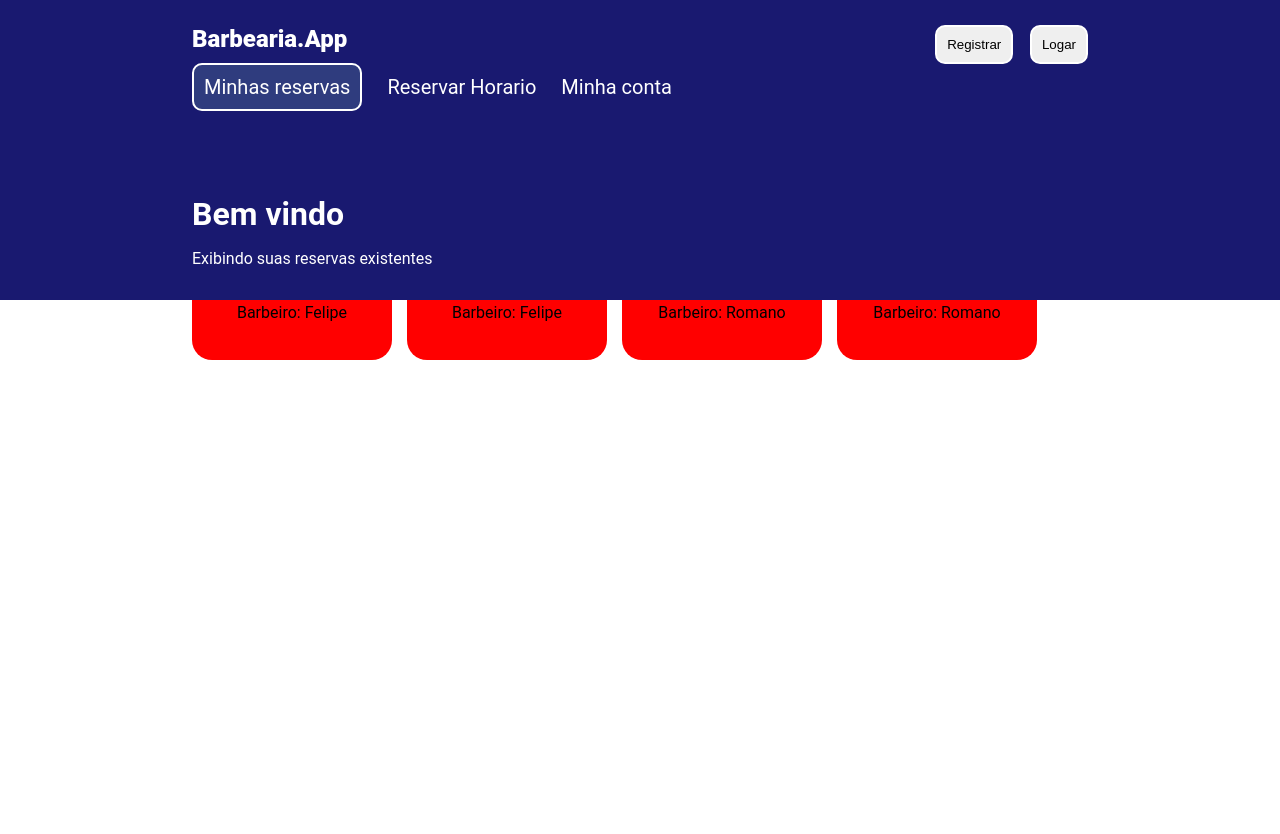
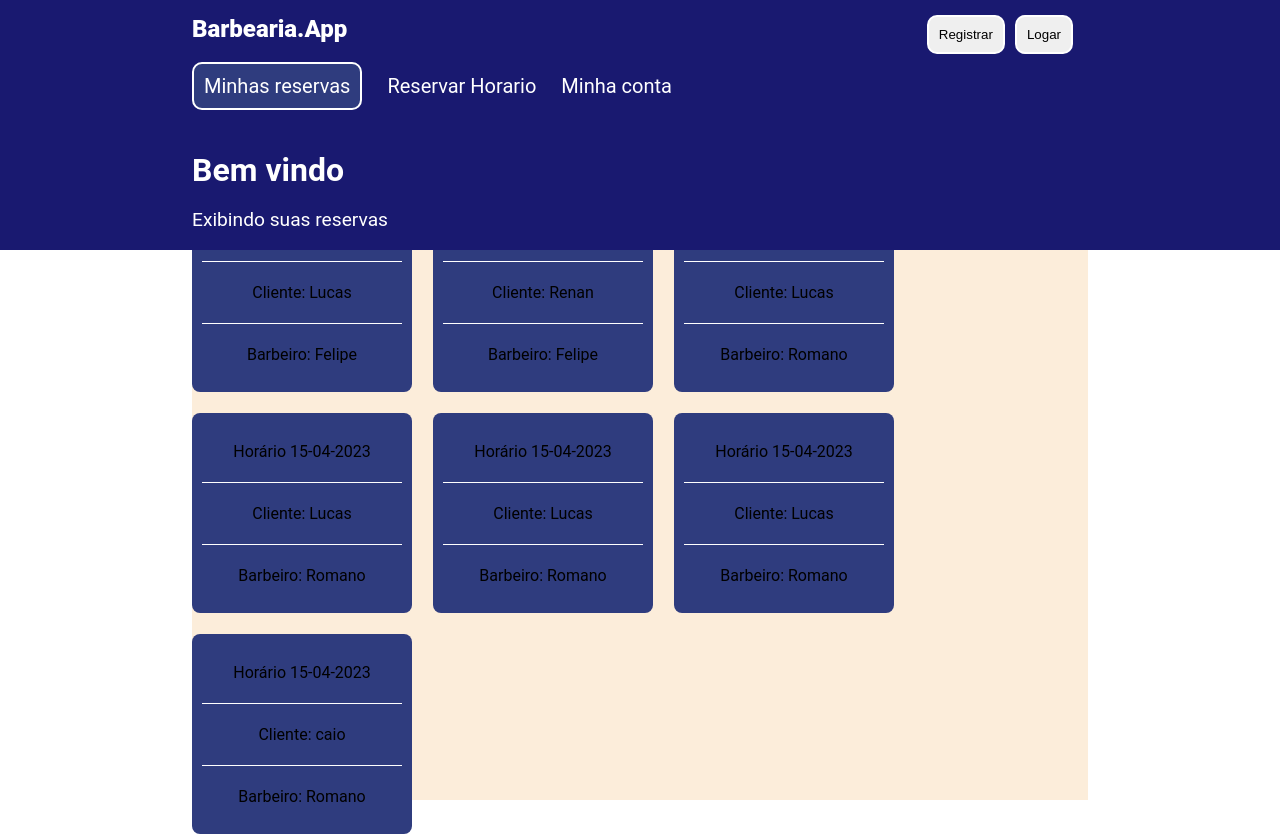
Before and after one commit to LcsMartins/BarberShopProjectClient, a React (Create React App) app: page / in a window 1280 px wide. Before the commit the page ends 800 px from the top, so only its background shows below. Built offline with nearby package versions, Linux system fonts and the light colour scheme; no server answers.

Commit message:
pag reservas melhorada

```diff
--- a/src/assets/global.ts
+++ b/src/assets/global.ts
@@ -4,8 +4,10 @@ export default createGlobalStyle`
     *{
         padding: 0;
         box-sizing: border-box;
+
     }
     body{
         font-family: 'Roboto',sans-serif;
+
     }
 `;
--- a/src/components/Nav/index.tsx
+++ b/src/components/Nav/index.tsx
@@ -21,7 +21,7 @@ const Nav = () => {
 
             <ThirdSection>
                 <BemVindo>Bem vindo</BemVindo>
-                <p>Exibindo suas reservas existentes</p>
+                <p>Exibindo suas reservas</p>
             </ThirdSection>
         </AppNavigation>
   );
--- a/src/components/Nav/style.ts
+++ b/src/components/Nav/style.ts
@@ -1,10 +1,16 @@
 import styled from 'styled-components';
 
-//falta deixar a parte circular da second section, pegar um azul mais escuro, estilizar nos botões registrar e logar
-export const AppNavigation = styled.div` //perguntar dessa sintaxe
-    background-color: ${({theme}) => theme.colors.mainBlue};
+// pegar um azul mais escuro, estilizar nos botões registrar e logar
+//%{} indicando js
+//()=> arrow func
+//{theme} desestruturação do obj
+export const AppNavigation = styled.div`
+    display: flex;
+    flex-direction: column;
+    align-items: center;
+    background-color: ${({theme}) => theme.colors.mainBlue };
     width: 100vw;
-    height: 300px;
+    height: 250px;
     position: fixed;
 `
 //botao com p ou link
@@ -14,10 +20,9 @@ export const FirstSection = styled.div`
     width: 70%;
     height: 25%;
     font-size: 1em;
-    align-items: start;
-    margin-left: auto;
-    margin-right: auto;
-    padding-top: 25px;
+    padding-top: 15px;
+    background-color: ${({theme})=>theme.colors.mainBlue}
+
 `
 export const Title = styled.a`
     text-align: left;
@@ -27,12 +32,14 @@ export const Title = styled.a`
     font-size: 1.5em;
 `
 export const Menu = styled.div`
+    display: flex;
+    gap:10px;
+    margin-right: 15px;
 `
 export const MenuButton = styled.button`
     border: 2px solid white;
     border-radius: 10px;
     padding: 10px;
-    margin-left:1.25em;
 `
 //usar flex wrap nos cards de reservas
 export const SecondSection = styled.div`
@@ -41,10 +48,9 @@ export const SecondSection = styled.div`
     width: 70%;
     height: 40%;
     font-size: 1.25em;
-    margin-left: auto;
-    margin-right: auto;
+    margin-top:1em;
 `
-// perguntar do por que padding: 10px da ruim
+// estudar padding,
 export const Link = styled.a`
     margin-right: 1.25em;
     text-decoration: none;
@@ -52,7 +58,6 @@ export const Link = styled.a`
     color: #fff;
     font-size: 20x;
     width: 70%;
-
     &:hover{
         background-color: ${({theme}) => theme.colors.thirdBlue};
         border-radius: 10px;
@@ -76,10 +81,11 @@ export const ThirdSection = styled.div`
     text-align: left;
     width: 70%;
     color: #fff;
-    margin-left: auto;
-    margin-right: auto;
+
+    p{
+        font-size: 1.2em;
+    }
 `
-//perguntar da duvida do font-size em cima 1.5em ser maior
 
 export const BemVindo = styled.a`
     font-weight: 750;
--- a/src/components/ReserveLine/index.tsx
+++ b/src/components/ReserveLine/index.tsx
@@ -1,5 +1,5 @@
 import React from 'react';
-import { ContentContainer, Wrapper } from './style';
+import { CardContainer, Wrapper } from './style';
 
 interface ReserveProps {
     id: string,
@@ -14,11 +14,11 @@ export const ReserveLine: React.ElementType<ReserveProps> = ({
     customerId,
     barberId,
 }) => (
-            <ContentContainer>
-                <h1>Dia {dateTime}</h1>
+            <CardContainer>
+                <p>Horário {dateTime}</p>
                 <Wrapper/>
                 <p>Cliente: {customerId}</p>
                 <Wrapper/>
                 <p>Barbeiro: {barberId}</p>
-            </ContentContainer>
+            </CardContainer>
 );
--- a/src/components/ReserveLine/style.ts
+++ b/src/components/ReserveLine/style.ts
@@ -1,17 +1,16 @@
 import styled from 'styled-components';
 
 
-export const ContentContainer = styled.div`
-  width: 200px;
-  height: 360px;
+export const CardContainer = styled.div`
+  width: 220px;
+  height: 200px;
   display: flex;
   flex-direction: column;
-  align-items: center;
   justify-content: space-around;
-  border-radius: 20px;
+  border-radius: 8px;
   padding: 10px;
   cursor: pointer;
-  background-color: red;
+  background-color: ${({theme})=>theme.colors.secondBlue};
 `;
 
 export const Wrapper = styled.span`
--- a/src/pages/Home/mocks.ts
+++ b/src/pages/Home/mocks.ts
@@ -1,25 +1,43 @@
 export const FakeAppointments =[
     {
         id: '7bc5d584-4ecc-4e89-864e-19b349a2ae03',
-        dateTime: '2023-04-11',
+        dateTime: '11-04-2023',
         customerId: 'Lucas',
         barberId: 'Felipe',
     },
     {
         id: '7bc5d584-4ecc-4e89-864e-19b349a2ae03',
-        dateTime: '2023-04-10',
+        dateTime: '11-04-2023',
         customerId: 'Renan',
         barberId: 'Felipe',
     },
     {
         id: '7bc5d584-4ecc-4e89-864e-19b349a2ae03',
-        dateTime: '2023-04-12',
+        dateTime: '11-04-2023',
         customerId: 'Lucas',
         barberId: 'Romano',
     },
     {
         id: '7bc5d584-4ecc-4e89-864e-19b349a2ae03',
-        dateTime: '2023-04-15',
+        dateTime: '15-04-2023',
+        customerId: 'Lucas',
+        barberId: 'Romano',
+    },
+    {
+        id: '7bc5d584-4ecc-4e89-864e-19b349a2ae03',
+        dateTime: '15-04-2023',
+        customerId: 'Lucas',
+        barberId: 'Romano',
+    },
+    {
+        id: '7bc5d584-4ecc-4e89-864e-19b349a2ae03',
+        dateTime: '15-04-2023',
+        customerId: 'Lucas',
+        barberId: 'Romano',
+    },
+    {
+        id: '7bc5d584-4ecc-4e89-864e-19b349a2ae03',
+        dateTime: '15-04-2023',
         customerId: 'caio',
         barberId: 'Romano',
     }
--- a/src/pages/Home/styles.ts
+++ b/src/pages/Home/styles.ts
@@ -2,15 +2,18 @@ import styled from 'styled-components';
 
 export const MainContainer = styled.div`
   width: 70%;
-  margin-left: auto;
-  margin-right: auto;
   height: 100vh;
-  display: flex;
-
-  background-color: ${({theme}) => theme.colors.mainWhite};;
+  margin-left:auto;
+  margin-right:auto;
+  padding-top: 15%;
+  background-color: ${({theme}) => theme.colors.mainPeach};
 `;
 
+//
 export const ContentContainer = styled.div`
+  flex-wrap: wrap;
   display: flex;
-  gap: 15px;
+  gap: 21px;
 `;
+
+//titulo, vigentes, card //// titulo, passado, card
```
